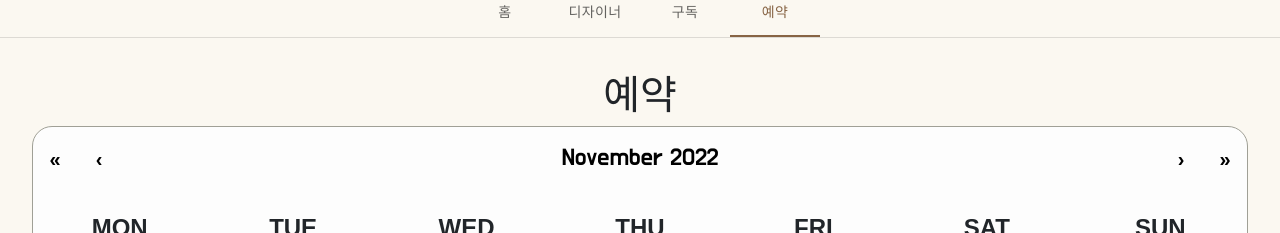
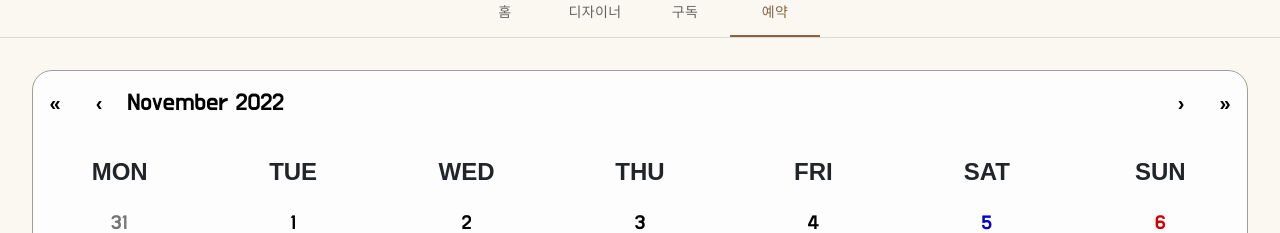
Before and after one commit to ris2131/ssafyEBSMirror, a React (Create React App) app in the folder customer-front/ebs/: page /hairshop-info in a window 1280 px wide. Both pictures are taken after a click on the tab "예약". Shown: the part 241-474 px from the top of the page. Built offline with nearby package versions, Linux system fonts and the light colour scheme; no server answers; a web font is replaced by a local one.

Commit message:
Style: 캘린더 깨진것 수정

```diff
--- a/customer-front/ebs/src/App.css
+++ b/customer-front/ebs/src/App.css
@@ -9,6 +9,7 @@
   margin: 0;
   min-height: 100vh;
   position: relative;
+  user-select: none;
 }
 .App-logo {
   height: 40vmin;
--- a/customer-front/ebs/src/components/hairshop/Calendar.css
+++ b/customer-front/ebs/src/components/hairshop/Calendar.css
@@ -127,10 +127,18 @@
   background-color: #e6e6e6;
   border-radius: 10px;
 }
+.react-calendar__navigation__label {
+  display: flex;
+  flex-direction: column;
+  align-content: center;
+  justify-content: center;
+}
 .react-calendar__navigation__label__labelText.react-calendar__navigation__label__labelText--from {
   /* 맨 윗줄 */
   font-family: 'Do Hyeon', Arial, Helvetica, sans-serif;
   font-size: 24px;
+  white-space: nowrap;
+  text-align: center;
 }
 button.react-calendar__navigation__arrow {
   /* 맨 윗줄 양 옆 화살표 */
--- a/customer-front/ebs/src/components/hairshop/DesignerListComponent.js
+++ b/customer-front/ebs/src/components/hairshop/DesignerListComponent.js
@@ -13,7 +13,6 @@ const ImgDiv = styled.div`
   display: flex;
   justify-content: center;
   overflow: hidden;
-  user-select: none;
 `;
 
 const DesignerImg = styled.img`
--- a/customer-front/ebs/src/components/hairshop/DesignerReservationComponent.js
+++ b/customer-front/ebs/src/components/hairshop/DesignerReservationComponent.js
@@ -14,7 +14,6 @@ const ImgDiv = styled.div`
   justify-content: center;
   overflow: hidden;
   position: relative;
-  user-select: none;
 `;
 
 const DesignerImg = styled.img`
--- a/customer-front/ebs/src/components/hairshop/ReservationComponent.js
+++ b/customer-front/ebs/src/components/hairshop/ReservationComponent.js
@@ -4,11 +4,6 @@ import moment from 'moment';
 import './Calendar.css';
 import TimeTableComponent from './TimeTableComponent';
 import Swal from 'sweetalert2';
-import styled from "styled-components";
-
-const ReservationDiv = styled.div`
-  user-select: none;
-`;
 
 const ReservationComponent = () => {
 
@@ -43,10 +38,9 @@ const ReservationComponent = () => {
 
   return (
     <div>
-      <h1>예약</h1>
       {mode === 0 ?(
         <div>
-          <Calendar onClickDay={selectDate} resDate={resDate} />
+          <Calendar formatDay={(locale, date) => date.toLocaleString('en', {day: "numeric"})} onClickDay={selectDate} resDate={resDate} />
         </div>
 
         ) : (mode === 1
```
